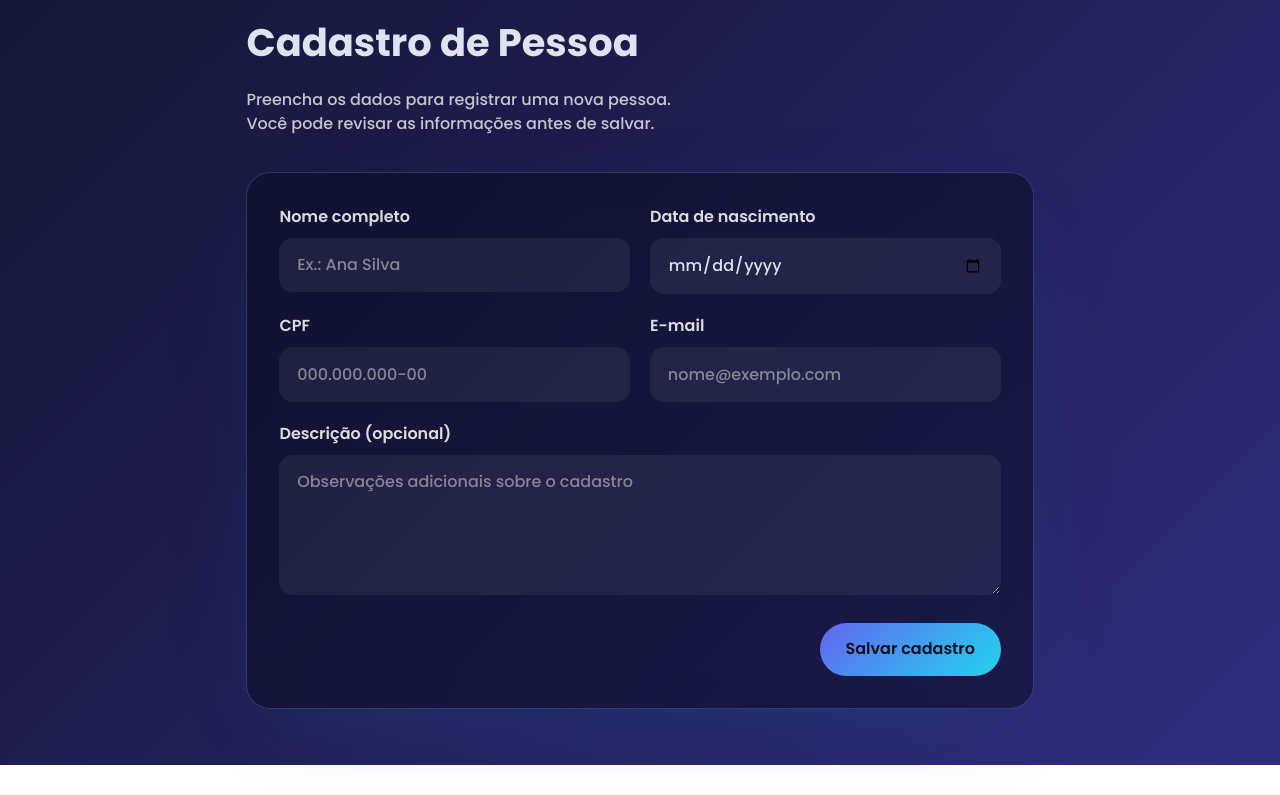
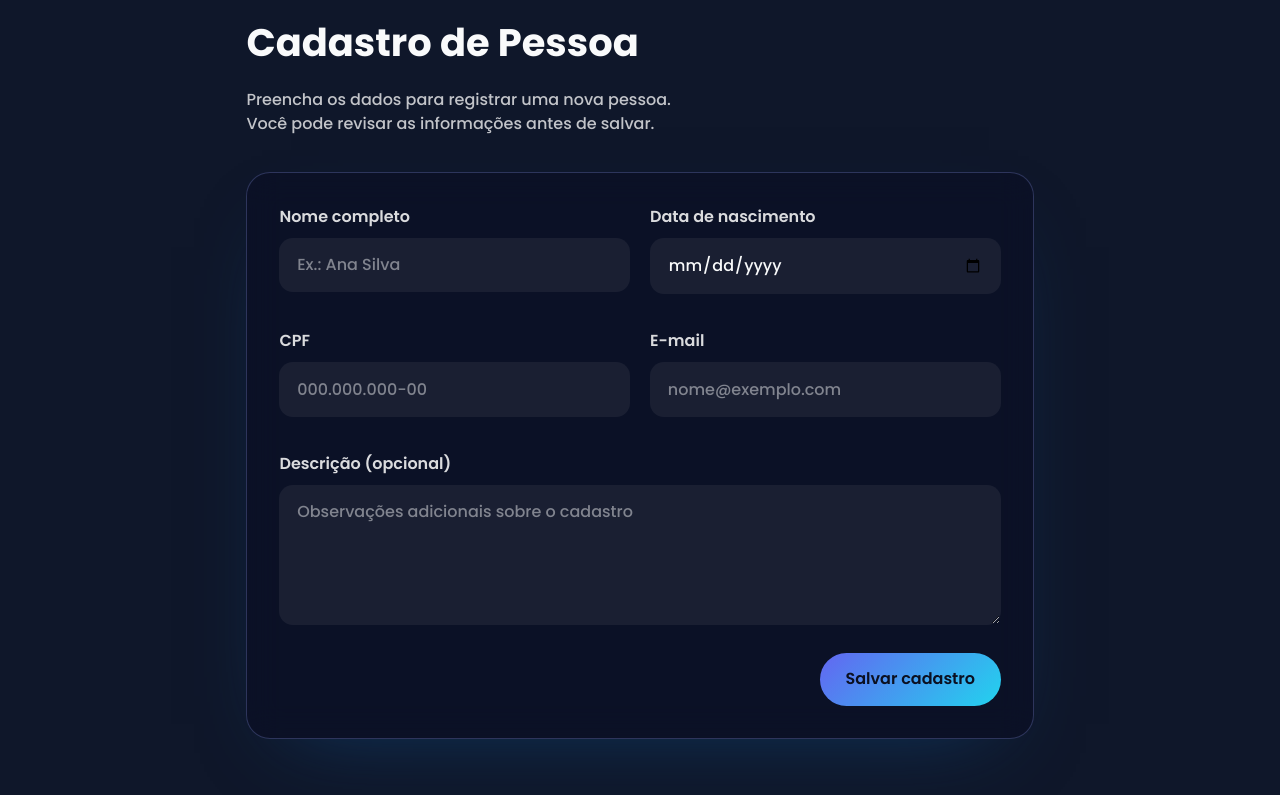
Before and after one commit to miltonlima/reactvite-app, a React (Vite) app: page / in a window 1280 px wide. Shown: the part 438-1233 px from the top of the page. Before the commit the page ends 1203 px from the top, so only its background shows below. Built offline with nearby package versions, Linux system fonts and the light colour scheme.

Commit message:
Refatoração: adicionar tema moderno com modos claro e escuro, aprimorar estilos de botão e input

```diff
--- a/src/index.css
+++ b/src/index.css
@@ -1,6 +1,17 @@
 @import url('https://fonts.googleapis.com/css2?family=Inter:wght@400;600;700&family=Poppins:wght@500;600;700&display=swap');
 
+/* Adding modern theme with light and dark modes */
 :root {
+  --primary-color: #6366f1;
+  --secondary-color: #1e293b;
+  --background-light: #f9fafb;
+  --background-dark: #0f172a;
+  --text-light: #1f2937;
+  --text-dark: #f9fafb;
+  --error-color: #ef4444;
+  --success-color: #22c55e;
+  --font-family: 'Poppins', 'Inter', sans-serif;
+
   font-family: 'Poppins', 'Inter', system-ui, -apple-system, BlinkMacSystemFont, 'Segoe UI', sans-serif;
   line-height: 1.5;
   font-weight: 400;
@@ -14,11 +25,20 @@
 }
 
 body {
+  font-family: var(--font-family);
+  color: var(--text-dark);
+  background: var(--background-dark);
   margin: 0;
-  min-height: 100vh;
-  background: linear-gradient(135deg, #0f172a 0%, #1e1b4b 45%, #312e81 100%);
   display: flex;
   justify-content: center;
+  align-items: center;
+  min-height: 100vh;
+  transition: background 0.3s, color 0.3s;
+}
+
+body.light-mode {
+  color: var(--text-light);
+  background: var(--background-light);
 }
 
 * {
@@ -33,7 +53,82 @@ select {
   color: inherit;
 }
 
+button {
+  background-color: var(--primary-color);
+  color: #fff;
+  border: none;
+  border-radius: 8px;
+  padding: 10px 20px;
+  font-size: 1rem;
+  cursor: pointer;
+  transition: background-color 0.3s ease;
+}
+
+button:hover {
+  background-color: #4f46e5;
+}
+
+/* Enhancing input styles for better layout */
+input {
+  border: 1px solid var(--secondary-color);
+  border-radius: 8px;
+  padding: 12px 16px;
+  font-size: 1rem;
+  width: 100%;
+  margin-bottom: 15px;
+  transition: border-color 0.3s, box-shadow 0.3s;
+  background-color: rgba(255, 255, 255, 0.1);
+  color: var(--text-dark);
+}
+
+input:focus {
+  outline: none;
+  border-color: var(--primary-color);
+  box-shadow: 0 0 8px var(--primary-color);
+  background-color: rgba(255, 255, 255, 0.2);
+}
+
+input::placeholder {
+  color: rgba(255, 255, 255, 0.6);
+  font-style: italic;
+}
+
+/* Adding spacing and alignment for input containers */
+.input-container {
+  display: flex;
+  flex-direction: column;
+  gap: 10px;
+  margin-bottom: 20px;
+}
+
+.input-label {
+  font-weight: 600;
+  margin-bottom: 5px;
+  color: var(--text-dark);
+}
+
 ::selection {
   background: rgba(99, 102, 241, 0.45);
   color: #fff;
 }
+
+.table {
+  width: 100%;
+  border-collapse: collapse;
+  margin-top: 20px;
+}
+
+.table th, .table td {
+  border: 1px solid var(--secondary-color);
+  padding: 10px;
+  text-align: left;
+}
+
+.table th {
+  background-color: var(--primary-color);
+  color: #fff;
+}
+
+.table tr:nth-child(even) {
+  background-color: rgba(99, 102, 241, 0.1);
+}
```
